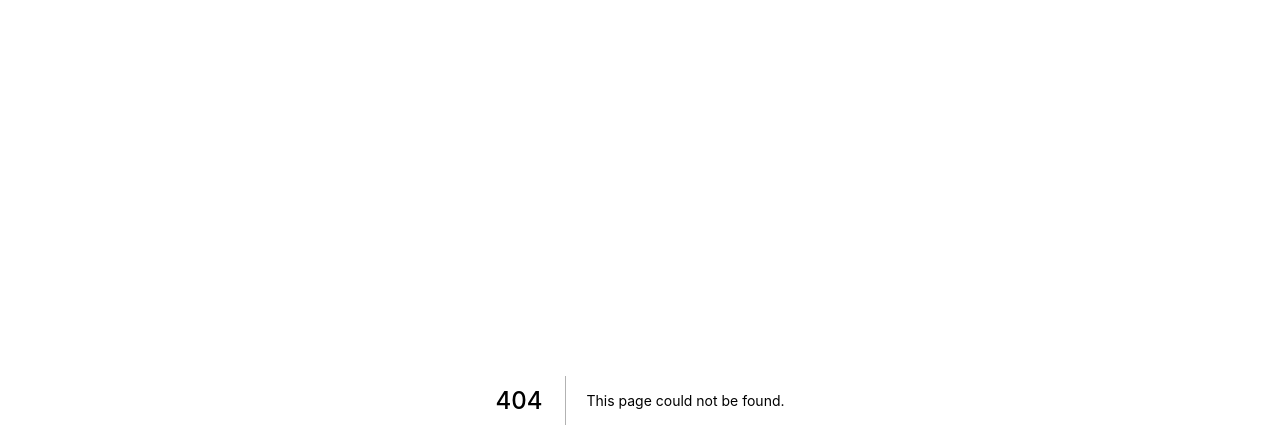
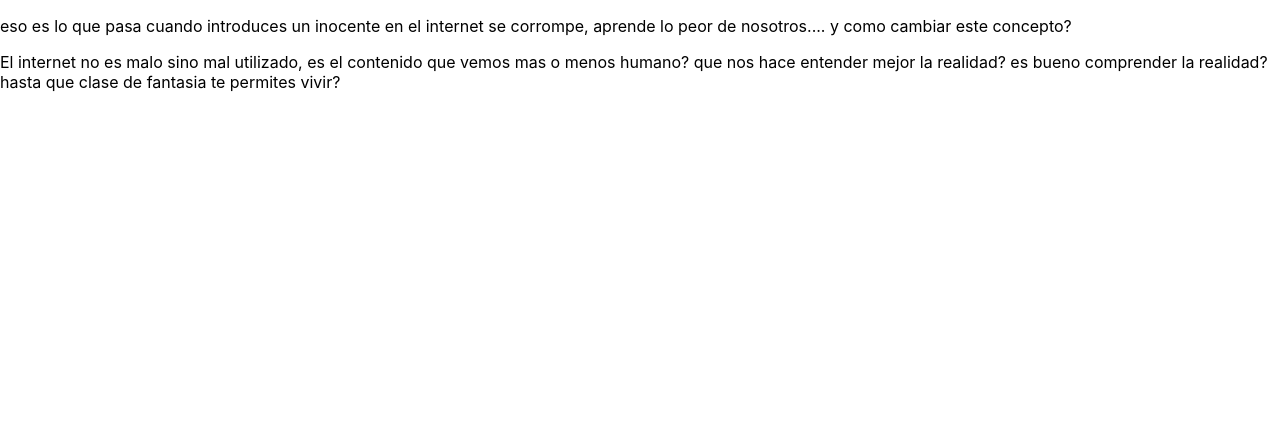
Before and after one commit to m4xlr/M4XLR, a Next.js app: page /blog/H002 in a window 1280 px wide. Before the commit this address had no page. Shown: the top 448 px of the page. Built offline with nearby package versions, Linux system fonts and the light colour scheme.

Commit message:
+2 blogs

```diff
--- /dev/null
+++ b/pages/blog/H002.tsx
@@ -0,0 +1,26 @@
+import React from "react";
+import next from "next";
+import Head from "next/head";
+export default function BH001(){
+    return(
+        <>
+        <Head>
+            <title>damn this changes everything</title>
+        </Head>
+        <main>
+            <p>
+                eso es lo que pasa cuando introduces un inocente en el internet
+                se corrompe, aprende lo peor de nosotros.... y como cambiar este concepto?
+            </p>
+            <p>
+                El internet no es malo sino mal utilizado, es el contenido que vemos mas o menos humano? que nos hace entender mejor la realidad?
+                es bueno comprender la realidad?
+                hasta que clase de fantasia te permites vivir?
+            </p>
+            <p>
+
+            </p>
+        </main>
+        </>
+    )
+}
--- a/pages/labyrinth/index.tsx
+++ b/pages/labyrinth/index.tsx
@@ -21,7 +21,6 @@ export default function Labyrinth (){
                 Everytime you enter this page, the scenario is diferent and you have to find links in orther
                 to explore
             </p>
-
         </main>
         <Minfooter></Minfooter>
         </>
```
Also changed, not shown: pages/blog/H001.tsx (added, +18 -0 lines).
